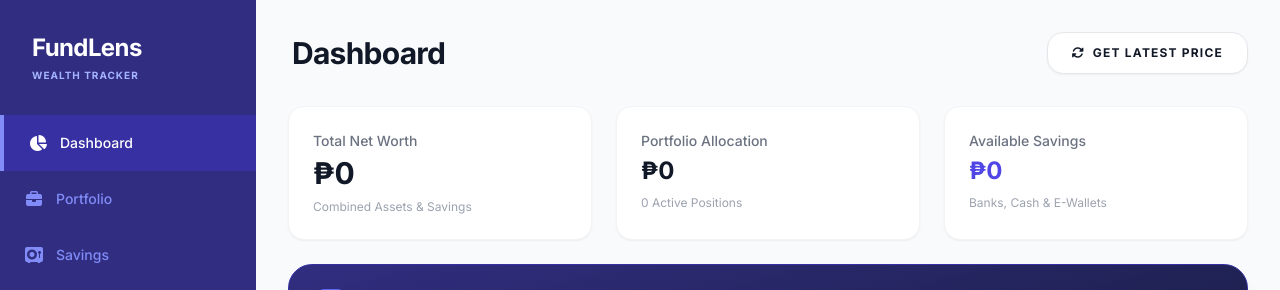
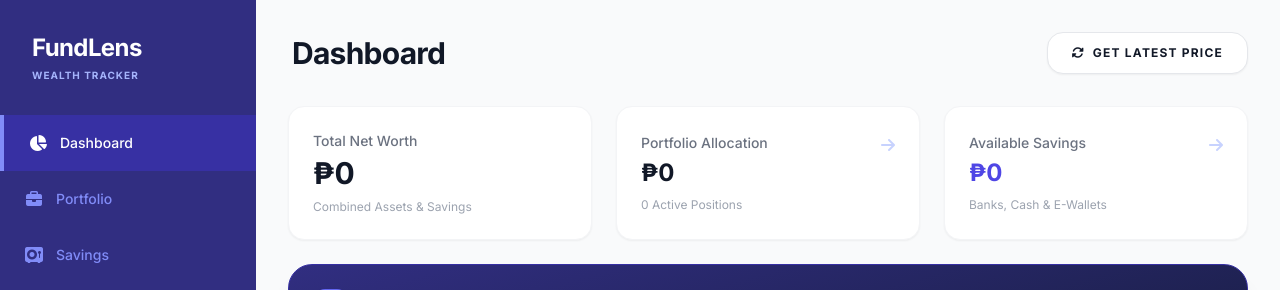
Before and after one commit to JamesSeva17/FundLens, a React (Vite) app: page / in a window 1280 px wide. Shown: the top 290 px of the page. Built offline with nearby package versions, Linux system fonts and the light colour scheme.

Commit message:
feat: Persist price data and improve dashboard navigation
Cache fetched price data in localStorage to reduce API calls and improve load times.
Update the Dashboard component to allow navigation to other sections of the app.
Remove redundant stylesheet link from index.html.

```diff
--- a/App.tsx
+++ b/App.tsx
@@ -9,10 +9,15 @@ import Portfolio from './components/Portfolio';
 import Snapshots from './components/Snapshots';
 import Settings from './components/Settings';
 
+const PRICE_CACHE_KEY = 'fundlens_price_cache';
+
 const App: React.FC = () => {
   const [activeTab, setActiveTab] = useState<'dashboard' | 'portfolio' | 'snapshots' | 'settings'>('dashboard');
   const [data, setData] = useState<AppData>(loadLocal());
-  const [prices, setPrices] = useState<Record<string, PriceResponse>>({});
+  const [prices, setPrices] = useState<Record<string, PriceResponse>>(() => {
+    const cached = localStorage.getItem(PRICE_CACHE_KEY);
+    return cached ? JSON.parse(cached) : {};
+  });
   const [isRefreshing, setIsRefreshing] = useState(false);
 
   // 1. Core Initialization
@@ -27,6 +32,11 @@ const App: React.FC = () => {
       });
     }
   }, []);
+
+  // Save prices to local storage for persistence across refreshes
+  useEffect(() => {
+    localStorage.setItem(PRICE_CACHE_KEY, JSON.stringify(prices));
+  }, [prices]);
 
   // Track page views on tab change
   useEffect(() => {
@@ -85,10 +95,10 @@ const App: React.FC = () => {
     }
   }, [data.assets, data.assetIcons, isRefreshing, updateData]);
 
-  // 3. Trigger Price Refresh on Mount
+  // 3. Trigger Price Refresh on Mount if cache is old or empty
   useEffect(() => {
     refreshPrices();
-  }, []); // Only run once on mount
+  }, []);
 
   const currentNetWorth = useMemo(() => {
     const assetsValue = data.assets.reduce((sum, asset) => {
@@ -175,6 +185,7 @@ const App: React.FC = () => {
               data={data}
               prices={prices}
               total={currentNetWorth}
+              onNavigate={(tab) => setActiveTab(tab)}
             />
           )}
           {activeTab === 'portfolio' && <Portfolio data={data} prices={prices} updateData={updateData} setPrices={setPrices} />}
--- a/components/Dashboard.tsx
+++ b/components/Dashboard.tsx
@@ -8,9 +8,10 @@ interface DashboardProps {
   data: AppData;
   prices: Record<string, PriceResponse>;
   total: number;
+  onNavigate: (tab: 'portfolio' | 'snapshots' | 'settings') => void;
 }
 
-const Dashboard: React.FC<DashboardProps> = ({ data, prices, total }) => {
+const Dashboard: React.FC<DashboardProps> = ({ data, prices, total, onNavigate }) => {
   const [userQuery, setUserQuery] = useState('');
   const [analysis, setAnalysis] = useState<{ text: string; sources?: { title: string; uri: string }[] } | null>(null);
   const [isAnalyzing, setIsAnalyzing] = useState(false);
@@ -89,21 +90,37 @@ const Dashboard: React.FC<DashboardProps> = ({ data, prices, total }) => {
           <p className="text-xs text-gray-400 mt-2">Combined Assets & Savings</p>
         </div>
 
-        <div className="bg-white p-6 rounded-2xl shadow-sm border border-gray-100">
+        <button
+          onClick={() => onNavigate('portfolio')}
+          className="bg-white p-6 rounded-2xl shadow-sm border border-gray-100 text-left hover:border-indigo-200 hover:shadow-md transition-all group active:scale-[0.98]"
+        >
+          <div className="flex justify-between items-start">
+            <div>
               <p className="text-sm font-medium text-gray-500 mb-1">Portfolio Allocation</p>
               <h3 className="text-2xl font-bold text-gray-900">
                 ₱{portfolioValue.toLocaleString(undefined, { maximumFractionDigits: 0 })}
               </h3>
+            </div>
+            <i className="fas fa-arrow-right text-indigo-200 group-hover:text-indigo-500 transition-colors mt-1"></i>
+          </div>
           <p className="text-xs text-gray-400 mt-2">{data.assets.length} Active Positions</p>
-        </div>
+        </button>
 
-        <div className="bg-white p-6 rounded-2xl shadow-sm border border-gray-100">
+        <button
+          onClick={() => onNavigate('snapshots')}
+          className="bg-white p-6 rounded-2xl shadow-sm border border-gray-100 text-left hover:border-indigo-200 hover:shadow-md transition-all group active:scale-[0.98]"
+        >
+          <div className="flex justify-between items-start">
+            <div>
               <p className="text-sm font-medium text-gray-500 mb-1">Available Savings</p>
               <h3 className="text-2xl font-bold text-indigo-600">
                 ₱{(total - portfolioValue).toLocaleString(undefined, { maximumFractionDigits: 0 })}
               </h3>
+            </div>
+            <i className="fas fa-arrow-right text-indigo-200 group-hover:text-indigo-600 transition-colors mt-1"></i>
+          </div>
           <p className="text-xs text-gray-400 mt-2">Banks, Cash & E-Wallets</p>
-        </div>
+        </button>
       </div>
 
       {/* Interactive AI Fund Manager */}
--- a/index.html
+++ b/index.html
@@ -55,13 +55,11 @@
   }
 }
 </script>
-<link rel="stylesheet" href="/index.css">
 </head>
 
 <body class="bg-gray-50 text-gray-900 selection:bg-indigo-100 selection:text-indigo-900">
     <div id="root"></div>
     <script type="module" src="./index.tsx"></script>
-<script type="module" src="/index.tsx"></script>
 </body>
 
 </html>
```
Lines whose indentation alone changed are shown as unchanged.
